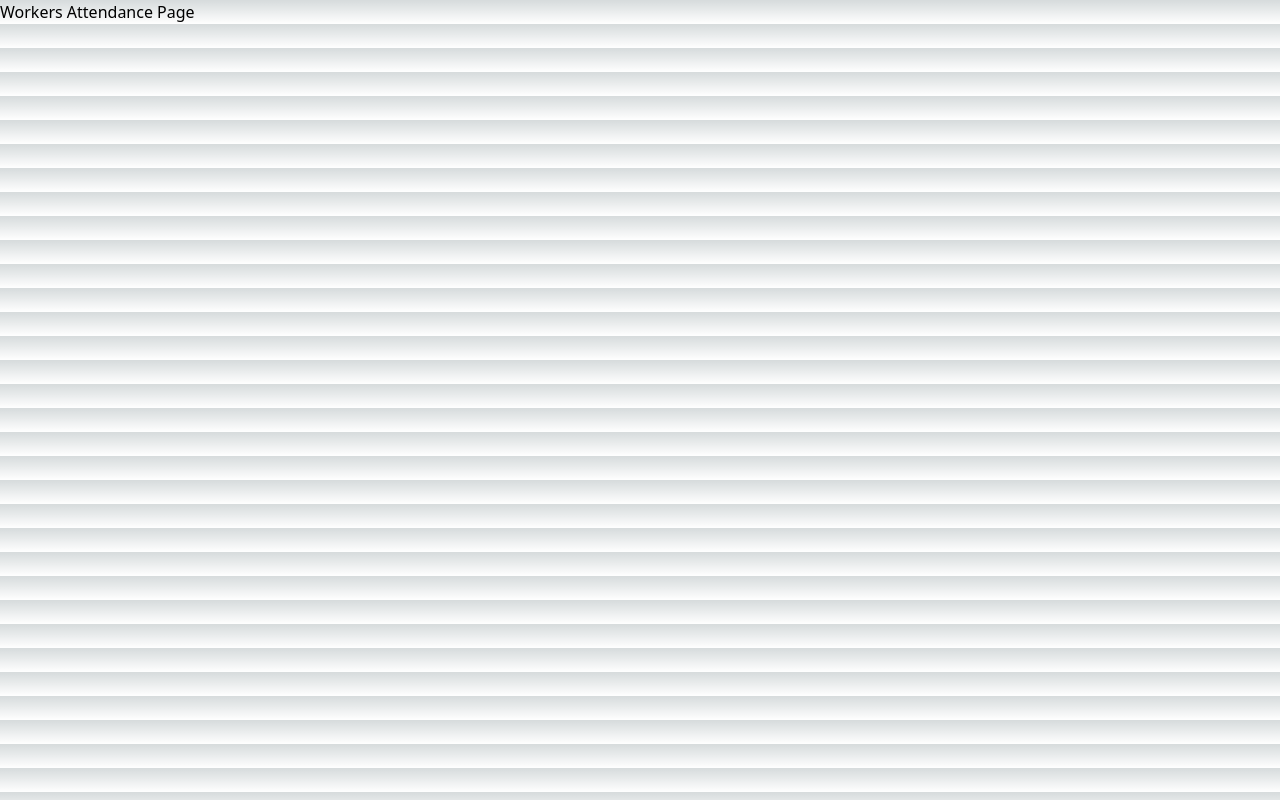
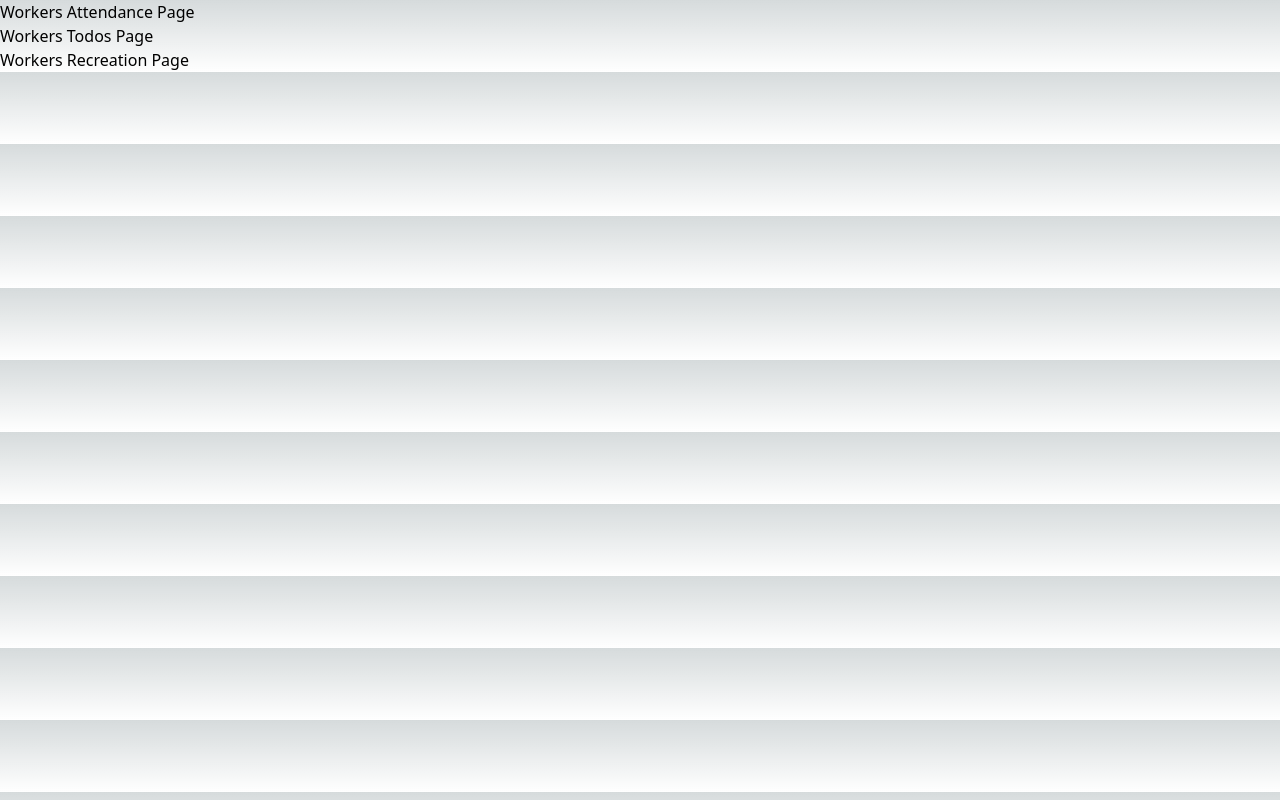
Before and after one commit to Ejiscoxpres/next.js-routing, a Next.js app: page /workers in a window 1280 px wide. Built offline with nearby package versions, Linux system fonts and the light colour scheme.

Commit message:
workers link

```diff
--- a/pages/index.js
+++ b/pages/index.js
@@ -10,6 +10,9 @@ function Home(){
          <Link href='/product'>
             Products
          </Link>
+         <Link href='/workers'>
+            Workers
+         </Link>
     </div>
     )
 
--- a/pages/workers/index.js
+++ b/pages/workers/index.js
@@ -1,5 +1,11 @@
 function Workers(){
-    return<h1>Workers Attendance Page</h1>
+    return(
+        <div>
+            <h1>Workers Attendance Page</h1>
+            <h2>Workers Todos Page</h2>
+            <h2>Workers Recreation Page</h2>
+        </div>
+    )
 }
 
 export default Workers
```
